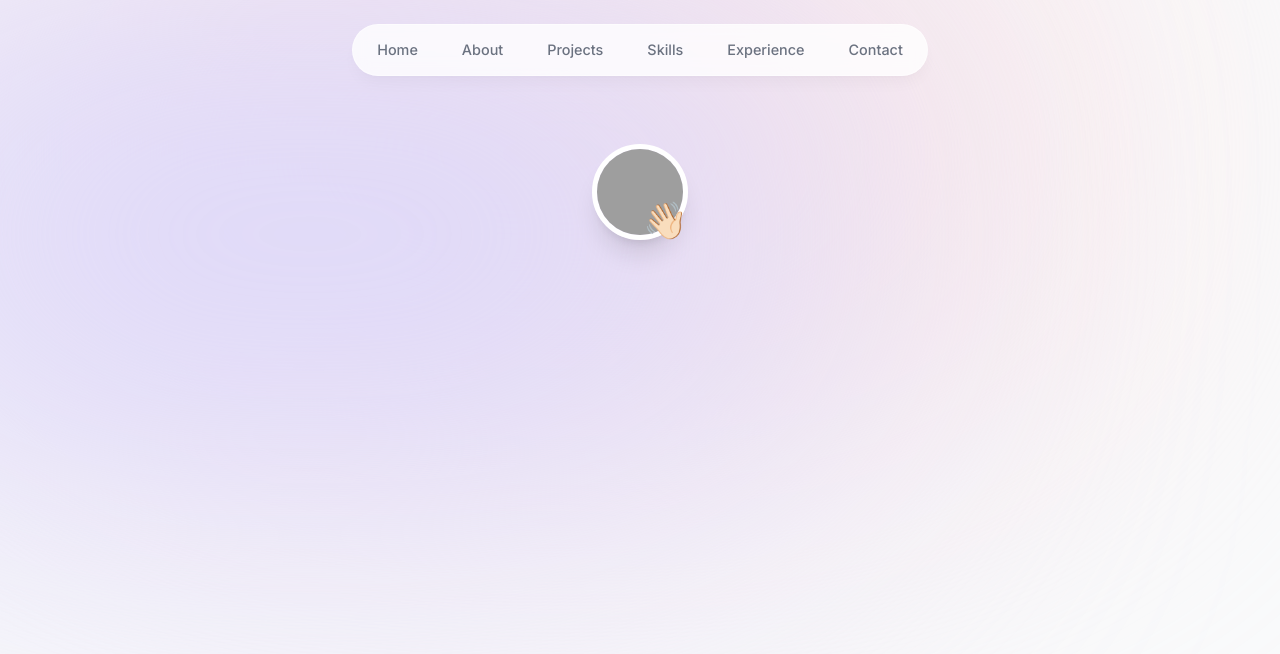
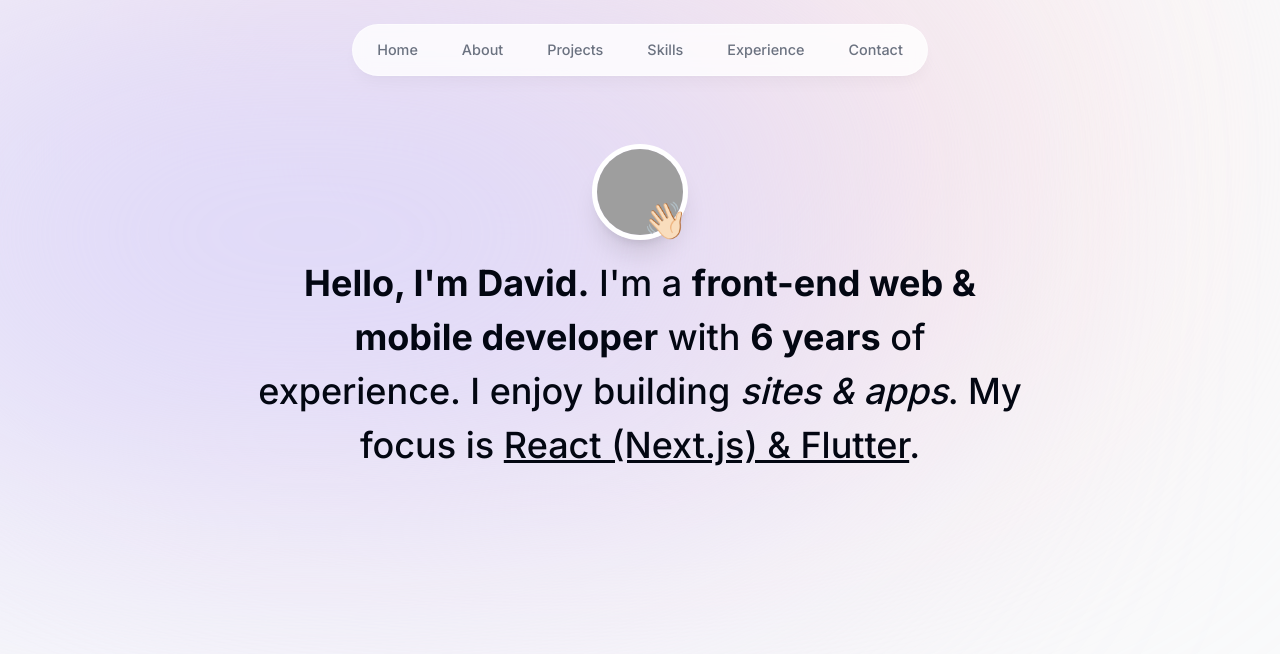
Before and after one commit to dserber/portfolio, a Next.js app: page / in a window 1280 px wide. Shown: the top 654 px of the page. Built offline with nearby package versions, Linux system fonts and the light colour scheme; grey boxes are pictures that could not be loaded.

Commit message:
Added intro section with animation

```diff
--- a/app/page.tsx
+++ b/app/page.tsx
@@ -2,7 +2,7 @@ import Intro from "@/components/intro";
 
 export default function Home() {
   return (
-    <main className="">
+    <main className="flex flex-col items-center px-4">
       <Intro />
     </main>
   );
--- a/components/intro.tsx
+++ b/components/intro.tsx
@@ -5,7 +5,7 @@ import { motion } from "framer-motion";
 
 export default function Intro() {
   return (
-    <section>
+    <section className="mb-28 max-w-[50rem] text-center sm:mb-0">
       <div className="flex items-center justify-center">
         <div className="relative">
           <motion.div
@@ -41,6 +41,17 @@ export default function Intro() {
           </motion.span>
         </div>
       </div>
+      <motion.p
+        className="mb-10 mt-4 px-4 text-2xl font-medium !leading-[1.5] sm:text-4xl"
+        initial={{ opacity: 0, y: 100 }}
+        animate={{ opacity: 1, y: 0 }}
+      >
+        <span className="font-bold">Hello, I'm David.</span> I'm a{" "}
+        <span className="font-bold">front-end web & mobile developer</span> with{" "}
+        <span className="font-bold">6 years</span> of experience. I enjoy
+        building <span className="italic">sites & apps</span>. My focus is{" "}
+        <span className="underline">React (Next.js) & Flutter</span>.
+      </motion.p>
     </section>
   );
 }
```
Also changed, not shown: .eslintrc.json.
